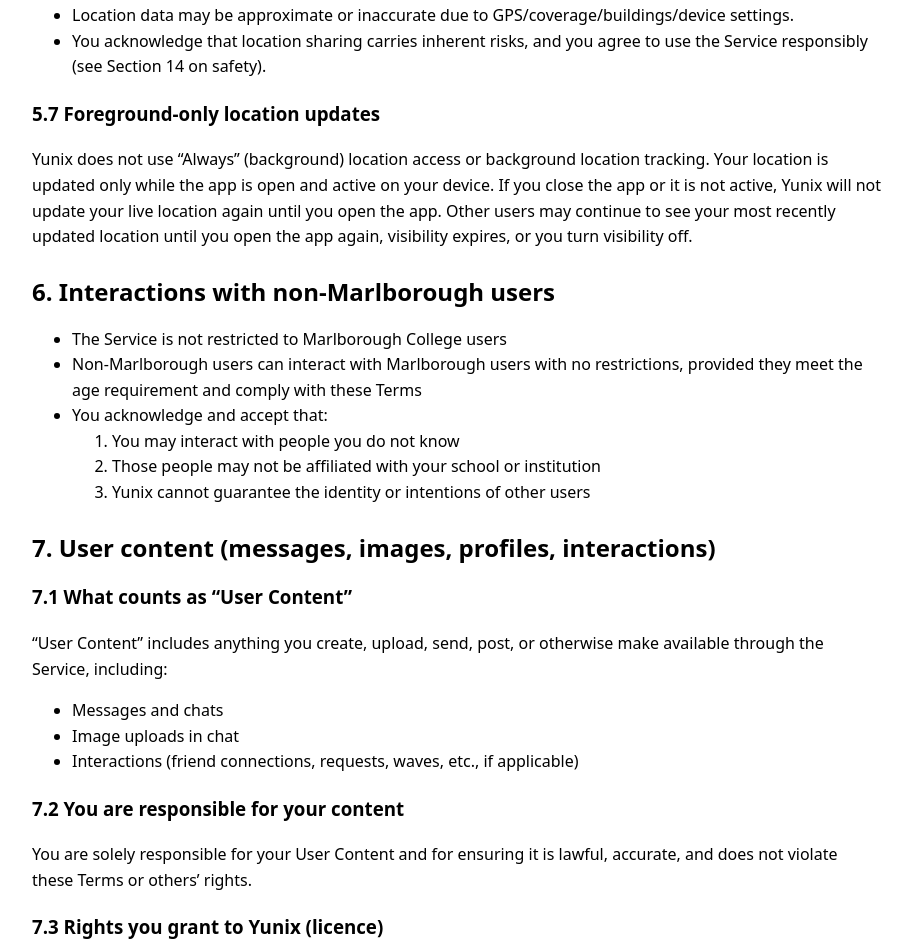
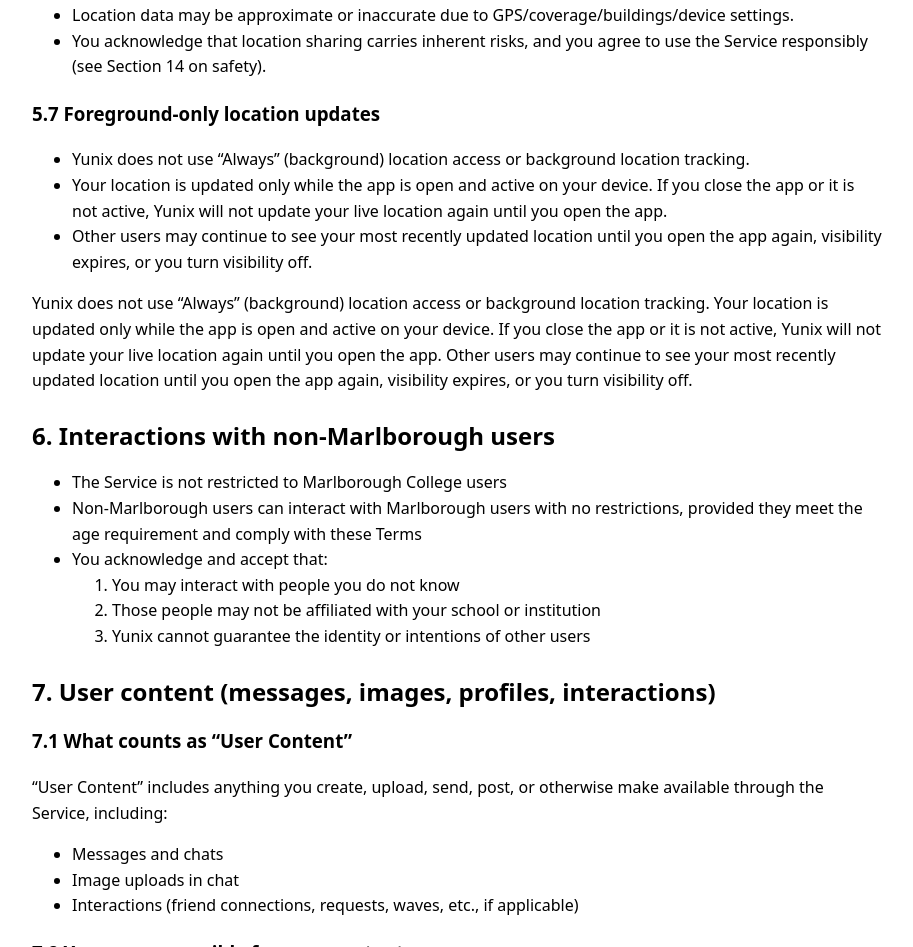
Before and after one commit to AbbottBai/Yunix-pages, a plain HTML site: page terms_of_service.html in a window 1280 px wide. Shown: the part 2178-3125 px from the top of the page, without its empty margins (183-1096 px from the left). Drawn offline with Linux system fonts and the light colour scheme.

Commit message:
Clarify location update policy in terms of service

```diff
--- a/terms_of_service.html
+++ b/terms_of_service.html
@@ -104,6 +104,12 @@
     </ul>
 
     <h3>5.7 Foreground-only location updates</h3>
+    <ul>
+      <li>Yunix does not use “Always” (background) location access or background location tracking.</li>
+      <li>Your location is updated only while the app is open and active on your device.
+      If you close the app or it is not active, Yunix will not update your live location again until you open the app.</li>
+      <li>Other users may continue to see your most recently updated location until you open the app again, visibility expires, or you turn visibility off.</li>
+    </ul>
     <p>Yunix does not use “Always” (background) location access or background location tracking. Your location is updated only while the app is open and active on your device.
       If you close the app or it is not active, Yunix will not update your live location again until you open the app.
       Other users may continue to see your most recently updated location until you open the app again, visibility expires, or you turn visibility off.</p>
```
